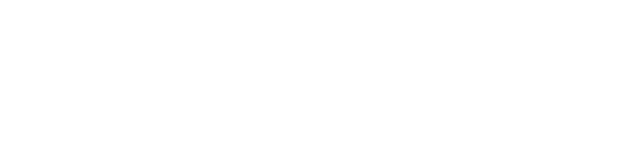
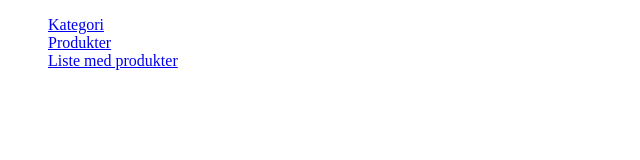
Before and after one commit to Hvidloegsida/fashionsite, a plain HTML site: page index.html in a window 1280 px wide. Shown: the whole page, without its empty margins (0-640 px from the left). Drawn offline with Linux system fonts and the light colour scheme.

Commit message:
linkprikker

```diff
--- a/index.html
+++ b/index.html
@@ -10,7 +10,17 @@
 </head>
 
 <body>
-
+    <ul type="none">
+        <li>
+            <a href="kategori.html">Kategori</a>
+        </li>
+        <li>
+            <a href="produkt.html">Produkter</a>
+        </li>
+        <li>
+            <a href="produktliste.html">Liste med produkter</a>
+        </li>
+    </ul>
 </body>
 
 </html>
```
